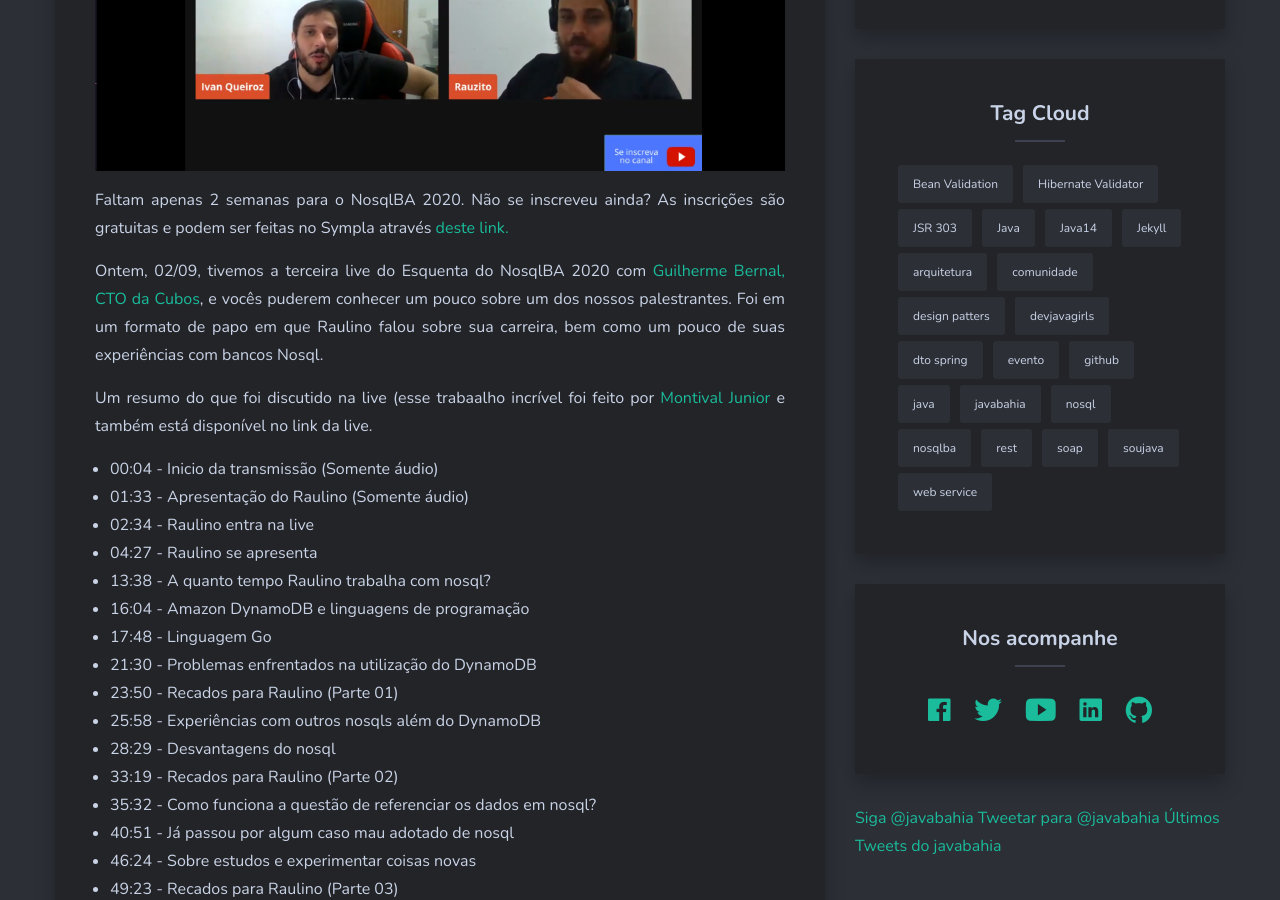
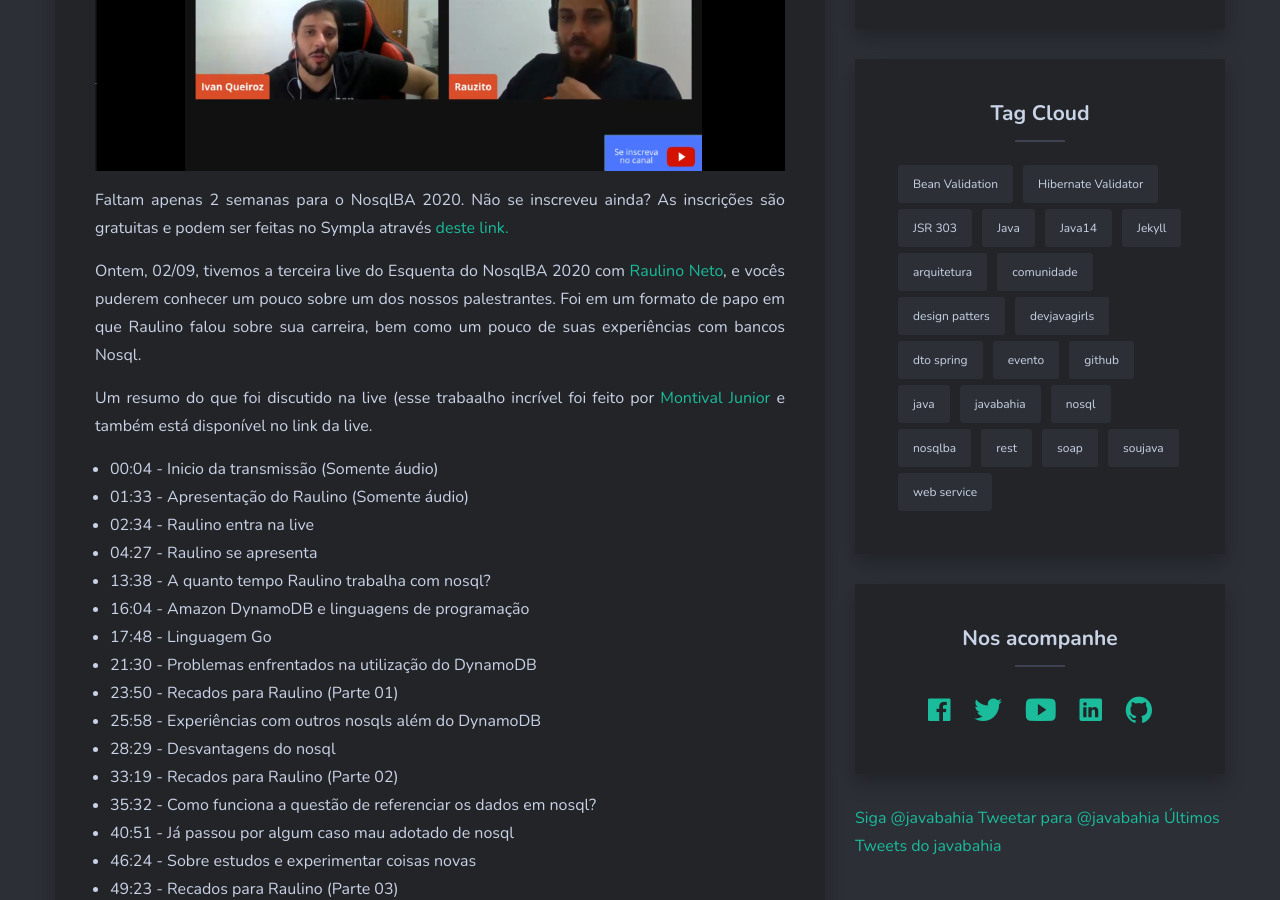
Before and after one commit to javabahia/javabahia.github.io, a Jekyll site: the page built from _posts/2020-09-03-review-esquenta-03-nosqlba-2020.md, in a window 1280 px wide and 900 px high, scrolled down 1212 px. Built offline with Jekyll 4.4.1, drawn with Linux system fonts in a browser that asks for light colours; nearby versions of some CDN libraries; comment, search, counter and statistics services are not loaded.

Commit message:
esquenta 04 nosqlba

```diff
--- a/_posts/2020-09-03-review-esquenta-03-nosqlba-2020.md
+++ b/_posts/2020-09-03-review-esquenta-03-nosqlba-2020.md
@@ -11,7 +11,7 @@
 
 Faltam apenas 2 semanas para o NosqlBA 2020. Não se inscreveu ainda? As inscrições são gratuitas e podem ser feitas no Sympla através [deste link.](https://www.sympla.com.br/nosqlba-2020__921068){:target="\_blank"}
 
-Ontem, 02/09, tivemos a terceira live do Esquenta do NosqlBA 2020 com [Guilherme Bernal, CTO da Cubos](https://www.linkedin.com/in/guilherme-bernal-58666777/){:target="\_blank"}, e vocês puderem conhecer um pouco sobre um dos nossos palestrantes. Foi em um formato de papo em que Raulino falou sobre sua carreira, bem como um pouco de suas experiências com bancos Nosql.
+Ontem, 02/09, tivemos a terceira live do Esquenta do NosqlBA 2020 com [Raulino Neto](https://www.linkedin.com/in/raulinoneto/){:target="\_blank"}, e vocês puderem conhecer um pouco sobre um dos nossos palestrantes. Foi em um formato de papo em que Raulino falou sobre sua carreira, bem como um pouco de suas experiências com bancos Nosql.
 
 Um resumo do que foi discutido na live (esse trabaalho incrível foi feito por [Montival Junior](https://www.linkedin.com/in/montivaljunior){:target="\_blank"} e também está disponível no link da live.
 
```
